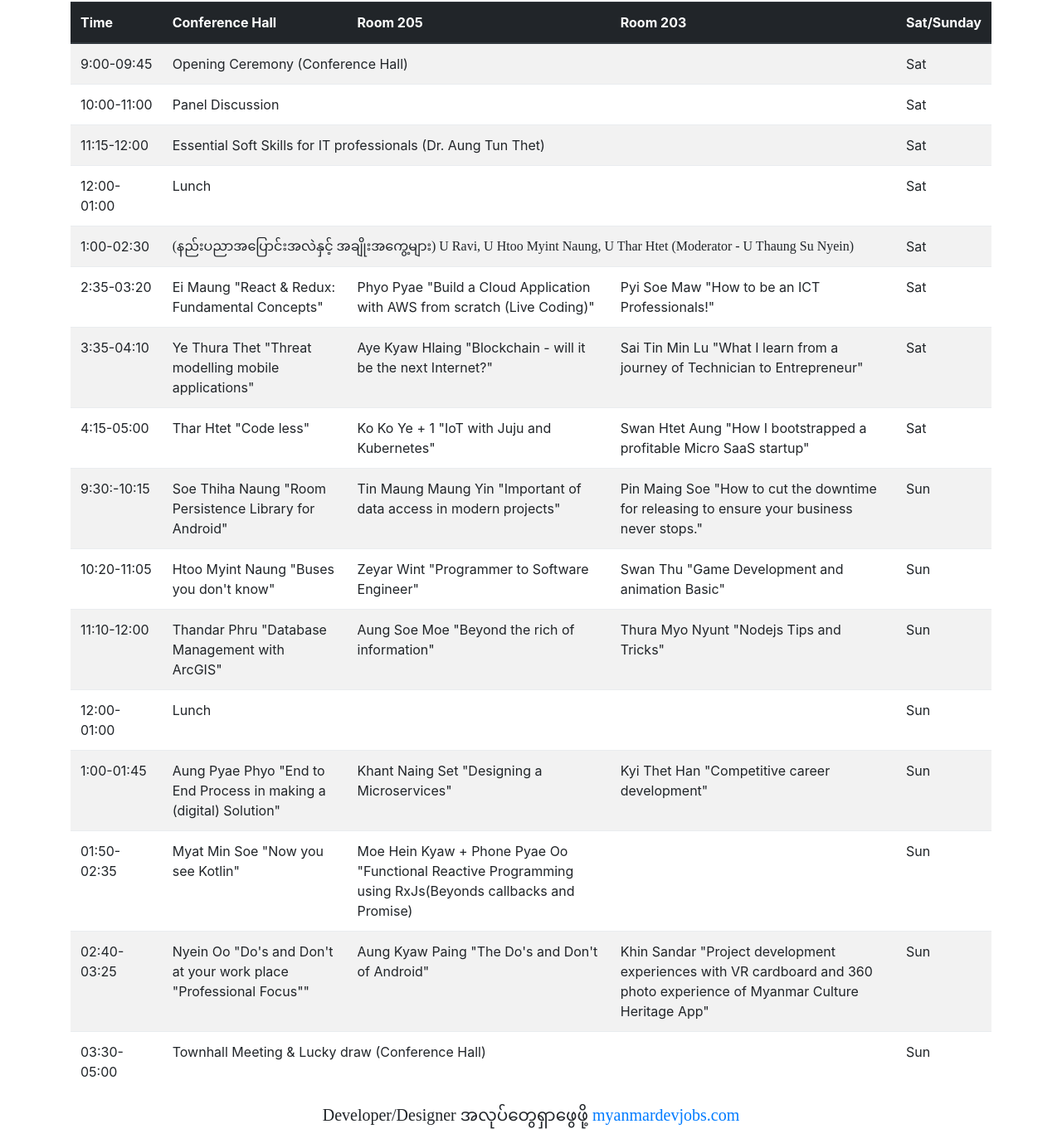
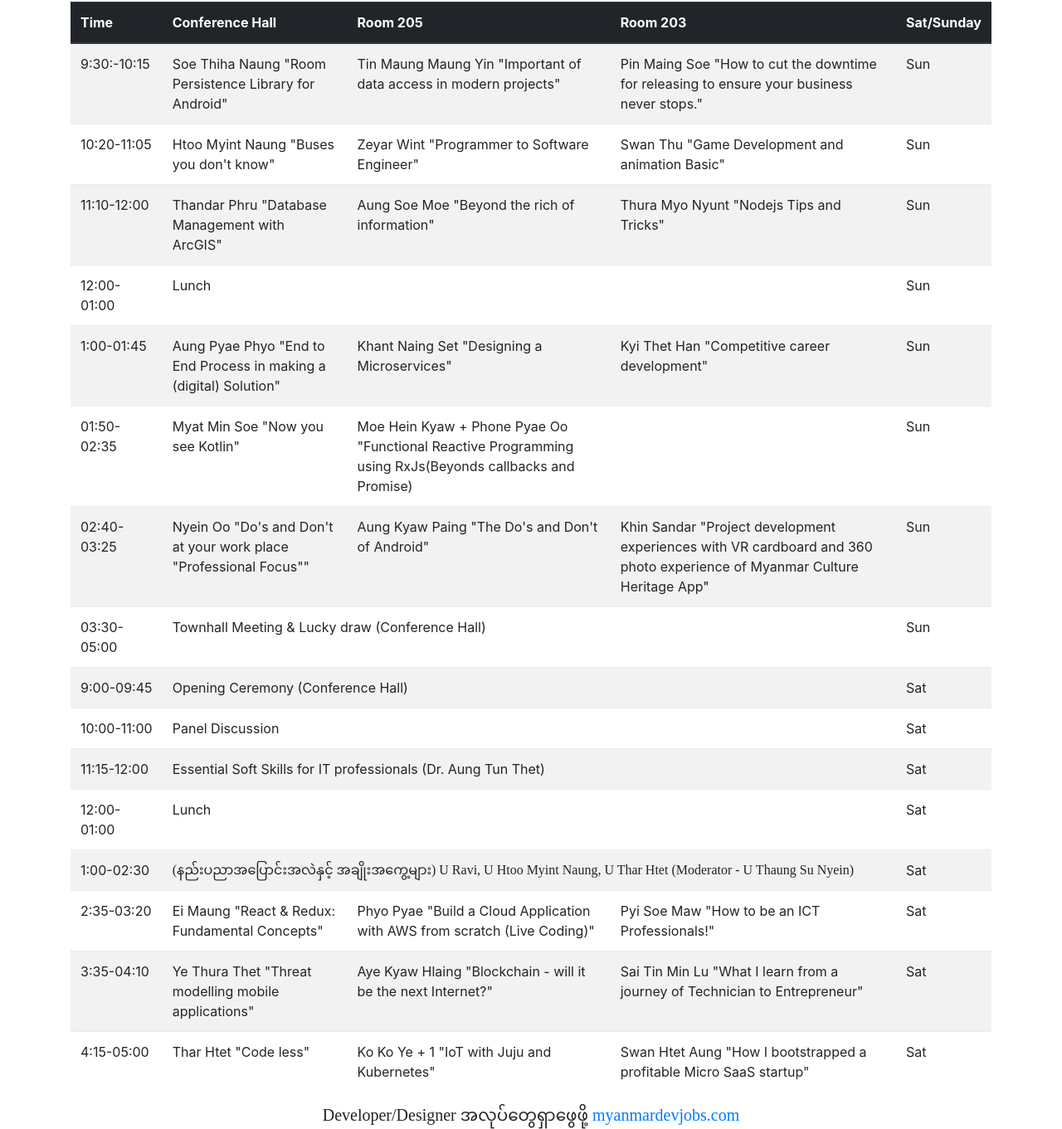
Before and after one commit to setkyar/devcon, a plain HTML site: page index.html in a window 1280 px wide. Shown: the part 108-1469 px from the top of the page at 83% size. Drawn offline with nearby package versions, Linux system fonts and the light colour scheme; a script that the page names is missing; a web font is replaced by a local one.

Commit message:
made schedule more readable

```diff
--- a/index.html
+++ b/index.html
@@ -58,53 +58,6 @@
 							</tr>
 						</thead>
 						<tbody class="list">
-							<tr>
-								<td class="time">9:00-09:45</td>
-								<td class="conference" colspan="3">Opening Ceremony (Conference Hall)</td>
-								<td class="date">Sat</td>
-							</tr>
-							<tr>
-								<td class="time">10:00-11:00</td>
-								<td class="conference" colspan="3">Panel Discussion</td>
-								<td class="date">Sat</td>
-							</tr>
-							<tr>
-								<td class="time">11:15-12:00</td>
-								<td class="conference" colspan="3">Essential Soft Skills for IT professionals (Dr. Aung Tun Thet)</td>
-								<td class="date">Sat</td>
-							</tr>
-							<tr>
-								<td class="time">12:00-01:00</td>
-								<td class="conference" colspan="3">Lunch</td>
-								<td class="date">Sat</td>
-							</tr>
-							<tr>
-								<td class="time">1:00-02:30</td>
-								<td class="conference mmfont" colspan="3">(နည်းပညာအပြောင်းအလဲနှင့် အချိုးအကွေ့များ) U Ravi, U Htoo Myint Naung, U Thar Htet (Moderator - U Thaung Su Nyein)</td>
-								<td class="date">Sat</td>
-							</tr>
-							<tr>
-								<td class="time">2:35-03:20</td>
-								<td class="conference">Ei Maung "React & Redux: Fundamental Concepts"</td>
-								<td class="205">Phyo Pyae "Build a Cloud Application with AWS from scratch (Live Coding)"</td>
-								<td class="203">Pyi Soe Maw "How to be an ICT Professionals!"</td>
-								<td class="date">Sat</td>
-							</tr>
-							<tr>
-								<td class="time">3:35-04:10</td>
-								<td class="conference">Ye Thura Thet "Threat modelling mobile applications"</td>
-								<td class="205">Aye Kyaw Hlaing "Blockchain - will it be the next Internet?"</td>
-								<td class="203">Sai Tin Min Lu "What I learn from a journey of Technician to Entrepreneur"</td>
-								<td class="date">Sat</td>
-							</tr>
-							<tr>
-								<td class="time">4:15-05:00</td>
-								<td class="conference">Thar Htet "Code less"</td>
-								<td class="205">Ko Ko Ye + 1 "IoT with Juju and Kubernetes"</td>
-								<td class="203">Swan Htet Aung "How I bootstrapped a profitable Micro SaaS startup"</td>
-								<td class="date">Sat</td>
-							</tr>
-
 							<!-- Sunday -->
 							<tr>
 								<td class="time">9:30:-10:15</td>
@@ -165,6 +118,53 @@
 								<td class="conference" colspan="3">Townhall Meeting & Lucky draw (Conference Hall)</td>
 								<td class="date">Sun</td>
 							</tr>
+
+							<tr class="opacity: 0.5;">
+								<td class="time">9:00-09:45</td>
+								<td class="conference" colspan="3">Opening Ceremony (Conference Hall)</td>
+								<td class="date">Sat</td>
+							</tr>
+							<tr class="opacity: 0.5;">
+								<td class="time">10:00-11:00</td>
+								<td class="conference" colspan="3">Panel Discussion</td>
+								<td class="date">Sat</td>
+							</tr>
+							<tr class="opacity: 0.5;">
+								<td class="time">11:15-12:00</td>
+								<td class="conference" colspan="3">Essential Soft Skills for IT professionals (Dr. Aung Tun Thet)</td>
+								<td class="date">Sat</td>
+							</tr>
+							<tr>
+								<td class="time">12:00-01:00</td>
+								<td class="conference" colspan="3">Lunch</td>
+								<td class="date">Sat</td>
+							</tr>
+							<tr class="opacity: 0.5;">
+								<td class="time">1:00-02:30</td>
+								<td class="conference mmfont" colspan="3">(နည်းပညာအပြောင်းအလဲနှင့် အချိုးအကွေ့များ) U Ravi, U Htoo Myint Naung, U Thar Htet (Moderator - U Thaung Su Nyein)</td>
+								<td class="date">Sat</td>
+							</tr>
+							<tr class="opacity: 0.5;">
+								<td class="time">2:35-03:20</td>
+								<td class="conference">Ei Maung "React & Redux: Fundamental Concepts"</td>
+								<td class="205">Phyo Pyae "Build a Cloud Application with AWS from scratch (Live Coding)"</td>
+								<td class="203">Pyi Soe Maw "How to be an ICT Professionals!"</td>
+								<td class="date">Sat</td>
+							</tr>
+							<tr class="opacity: 0.5;">
+								<td class="time">3:35-04:10</td>
+								<td class="conference">Ye Thura Thet "Threat modelling mobile applications"</td>
+								<td class="205">Aye Kyaw Hlaing "Blockchain - will it be the next Internet?"</td>
+								<td class="203">Sai Tin Min Lu "What I learn from a journey of Technician to Entrepreneur"</td>
+								<td class="date">Sat</td>
+							</tr>
+							<tr class="opacity: 0.5;">
+								<td class="time">4:15-05:00</td>
+								<td class="conference">Thar Htet "Code less"</td>
+								<td class="205">Ko Ko Ye + 1 "IoT with Juju and Kubernetes"</td>
+								<td class="203">Swan Htet Aung "How I bootstrapped a profitable Micro SaaS startup"</td>
+								<td class="date">Sat</td>
+							</tr>
 						</tbody>
 					</table>
 				</div>
```
